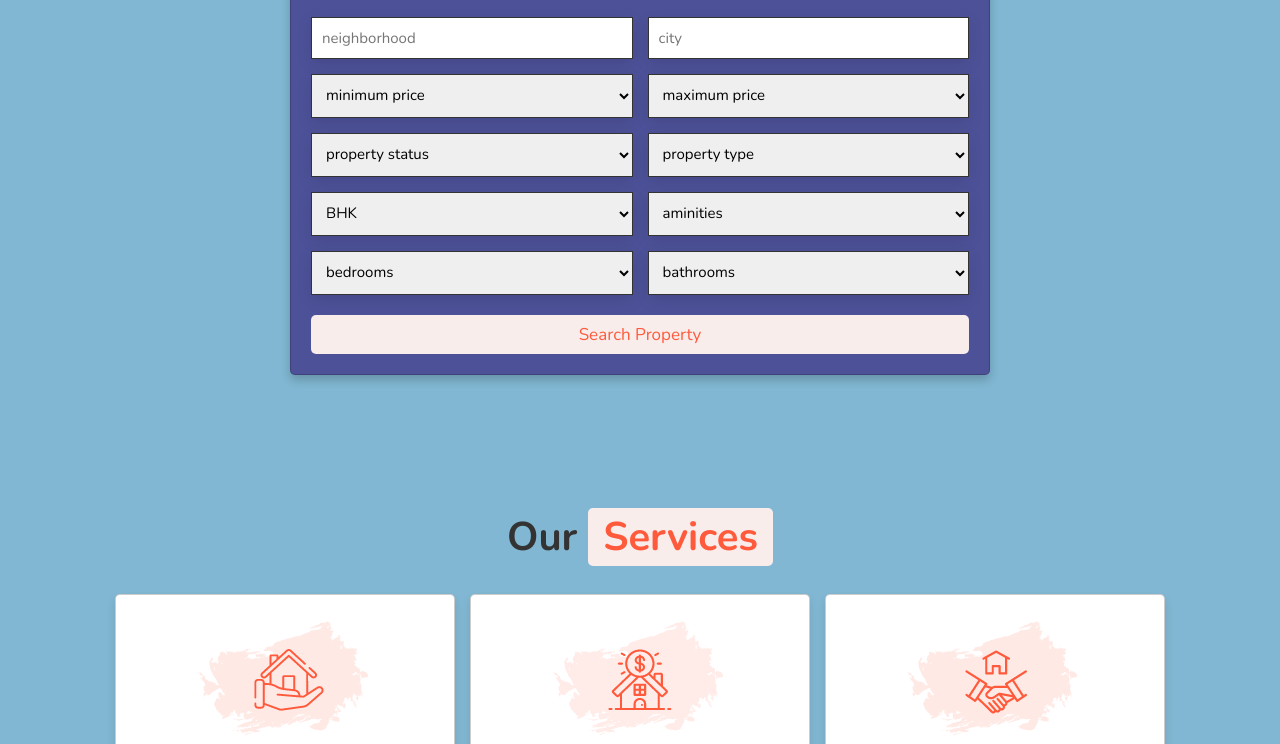
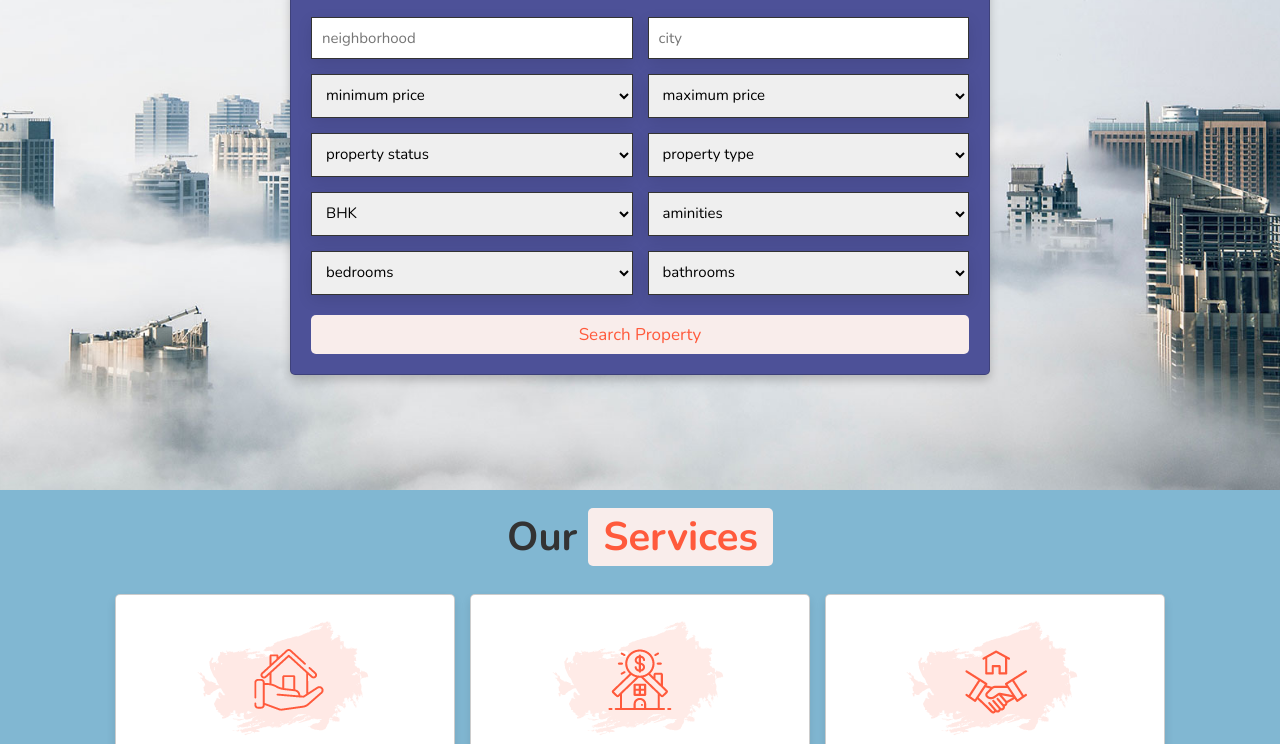
Before and after one commit to Naveen7544/Real-estate, a plain HTML site: page index.html in a window 1280 px wide. Shown: the part 310-1054 px from the top of the page. Drawn offline with nearby package versions, Linux system fonts and the light colour scheme.

Commit message:
Update style.css

```diff
--- a/style.css
+++ b/style.css
@@ -117,7 +117,7 @@ header .icons #menu-bars{
 
 .home{
     min-height: 100vh;
-    background:url(../images/home-bg.jpg) no-repeat;
+    background:url(home-bg.jpg) no-repeat;
     background-size: cover;
     background-position: center;
     background-attachment: fixed;
```
